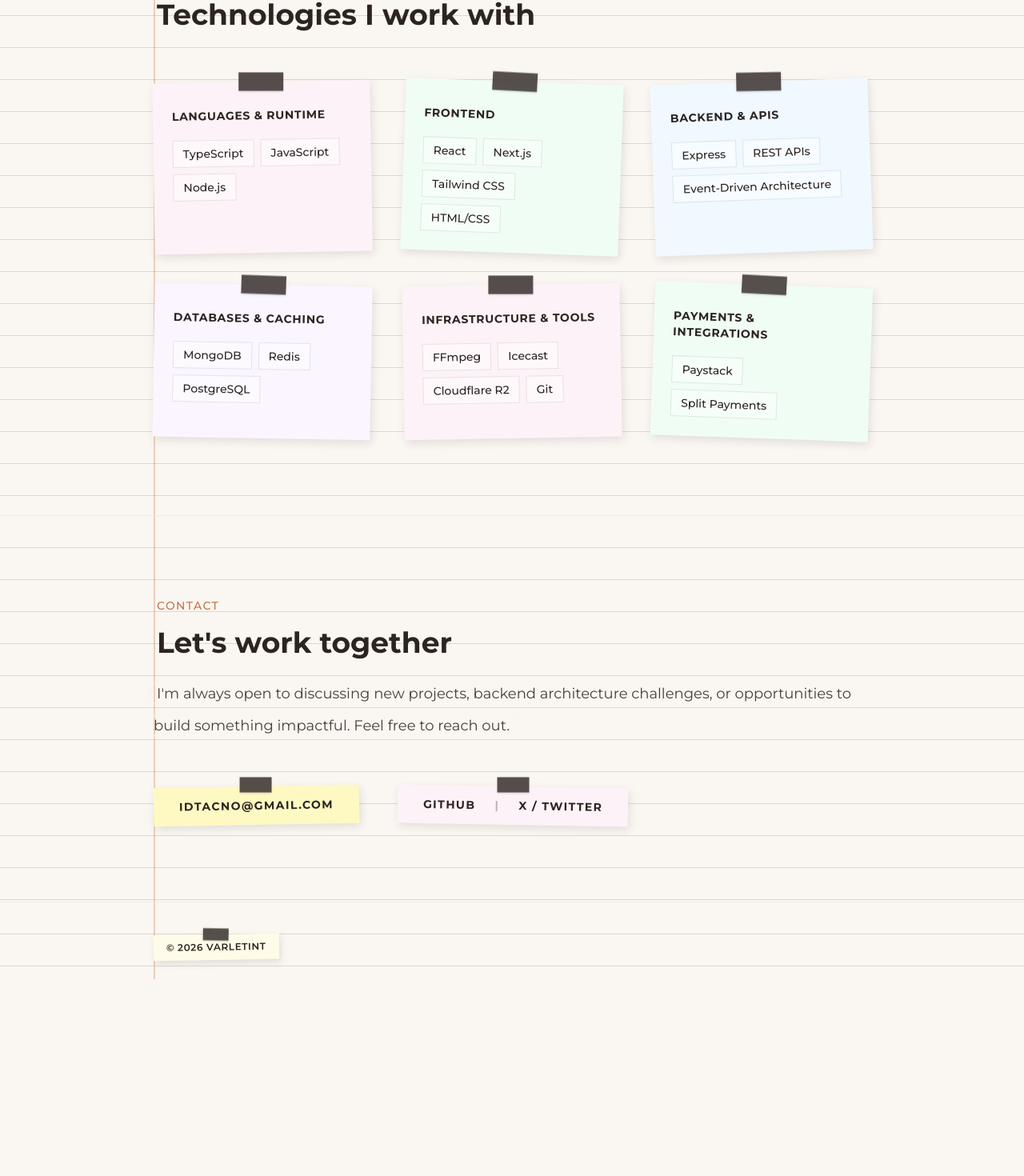
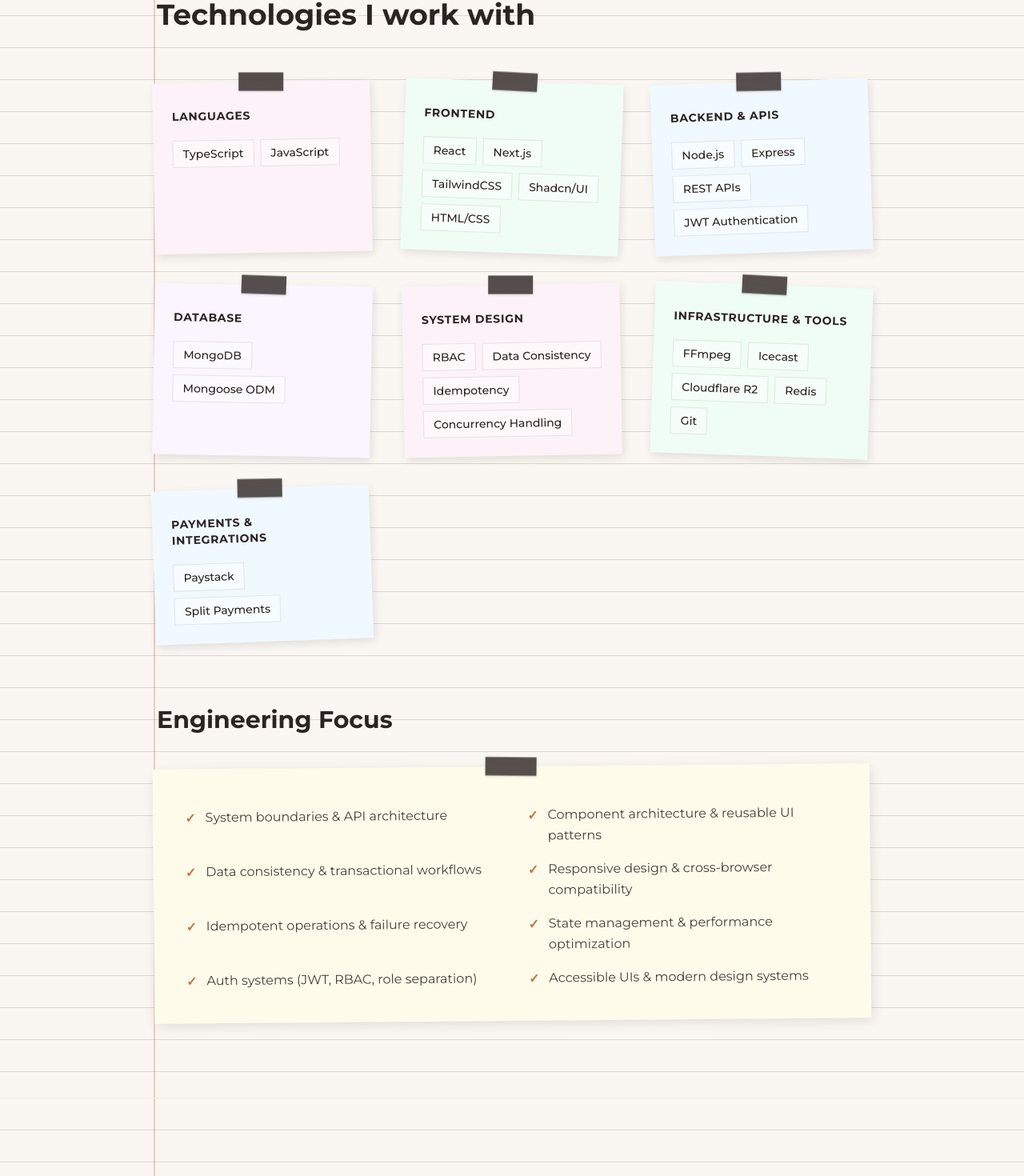
Before and after one commit to varletint/portfolio-3, a React (Vite) app: page / in a window 1280 px wide. Shown: the part 3076-4546 px from the top of the page at 80% size. Before the commit the page ends 4300 px from the top, so only its background shows below. Built offline with nearby package versions, Linux system fonts and the light colour scheme.

Commit message:
feat: add engineering focus checklist and update skill groups

```diff
--- a/src/components/Skills.tsx
+++ b/src/components/Skills.tsx
@@ -1,28 +1,43 @@
 const skillGroups = [
   {
-    label: "Languages & Runtime",
-    skills: ["TypeScript", "JavaScript", "Node.js"],
+    label: "Languages",
+    skills: ["TypeScript", "JavaScript"],
   },
   {
     label: "Frontend",
-    skills: ["React", "Next.js", "Tailwind CSS", "HTML/CSS"],
+    skills: ["React", "Next.js", "TailwindCSS", "Shadcn/UI", "HTML/CSS"],
   },
   {
     label: "Backend & APIs",
-    skills: ["Express", "REST APIs", "Event-Driven Architecture"],
+    skills: ["Node.js", "Express", "REST APIs", "JWT Authentication"],
   },
   {
-    label: "Databases & Caching",
-    skills: ["MongoDB", "Redis", "PostgreSQL"],
+    label: "Database",
+    skills: ["MongoDB", "Mongoose ODM"],
+  },
+  {
+    label: "System Design",
+    skills: ["RBAC", "Data Consistency", "Idempotency", "Concurrency Handling"],
   },
   {
     label: "Infrastructure & Tools",
-    skills: ["FFmpeg", "Icecast", "Cloudflare R2", "Git"],
+    skills: ["FFmpeg", "Icecast", "Cloudflare R2", "Redis", "Git"],
   },
   {
     label: "Payments & Integrations",
     skills: ["Paystack", "Split Payments"],
   },
+];
+
+const engineeringFocus = [
+  "System boundaries & API architecture",
+  "Component architecture & reusable UI patterns",
+  "Data consistency & transactional workflows",
+  "Responsive design & cross-browser compatibility",
+  "Idempotent operations & failure recovery",
+  "State management & performance optimization",
+  "Auth systems (JWT, RBAC, role separation)",
+  "Accessible UIs & modern design systems",
 ];
 
 const Skills = () => {
@@ -86,6 +101,31 @@
             );
           })}
         </div>
+
+        {/* Engineering Focus Checklist */}
+        <div className='mt-20 relative z-20'>
+          <h3 className='text-2xl md:text-3xl font-bold text-espresso mb-10 inline-block px-1'>
+            Engineering Focus
+          </h3>
+
+          <div className='relative bg-[#fffbeb] p-8 md:p-10 shadow-[2px_4px_16px_rgba(0,0,0,0.1)] -rotate-[0.5deg]'>
+            {/* Simulated Tape */}
+            <div className='absolute -top-3 left-1/2 -translate-x-1/2 w-16 h-6 bg-espresso backdrop-blur-sm shadow-sm opacity-80 border-t border-b border-white/40 rotate-1 z-10'></div>
+
+            <ul className='grid grid-cols-1 md:grid-cols-2 gap-x-10 gap-y-4 mt-2'>
+              {engineeringFocus.map((item, index) => (
+                <li
+                  key={index}
+                  className='flex items-start gap-3 text-espresso-light text-sm md:text-base leading-relaxed'>
+                  <span className='text-terracotta font-bold text-base mt-0.5 shrink-0'>
+                    ✓
+                  </span>
+                  <span>{item}</span>
+                </li>
+              ))}
+            </ul>
+          </div>
+        </div>
       </div>
     </section>
   );
```
